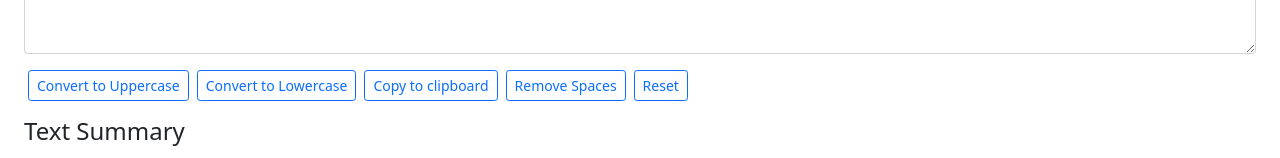
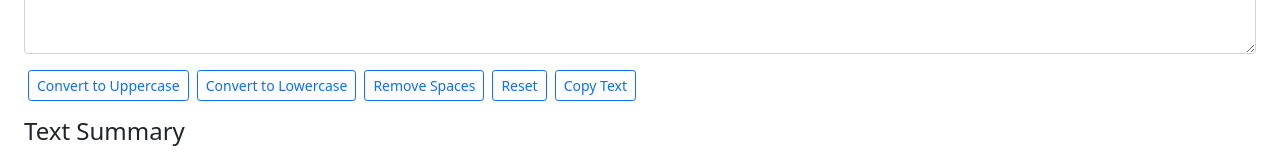
Before and after one commit to Abhijeet6387/Wordifier, a React (Create React App) app: page / in a window 1280 px wide. Shown: the part 269-427 px from the top of the page. Built offline with nearby package versions, Linux system fonts and the light colour scheme.

Commit message:
copy and remove spaces updated

```diff
--- a/src/components/TextForm.js
+++ b/src/components/TextForm.js
@@ -1,9 +1,9 @@
 import React, { useState } from "react";
-import { CopyToClipboard } from "react-copy-to-clipboard";
+// import { CopyToClipboard } from "react-copy-to-clipboard";
 
 export default function TextForm(props) {
   const [text, setText] = useState("");
-  const [copied, setCopied] = useState(false);
+  // const [copied, setCopied] = useState(false);
   const handleUpClick = () => {
     // console.log("Uppercase was clicked" + text);
     let newText = text.toUpperCase();
@@ -15,12 +15,17 @@ export default function TextForm(props) {
   };
   const handleSpaces = () => {
     // console.log("On change");
-    let newText = text.trim();
-    setText(newText);
+    //regex to split the words into array and then join them with one space
+    let newText = text.split(/[ ]+/);
+    setText(newText.join(" "));
   };
   const handleOnCopy = () => {
-    setCopied(true);
+    // setCopied(true);
+    var text = document.getElementById("myBox");
+    text.select();
+    navigator.clipboard.writeText(text.value);
   };
+
   const handleReset = () => {
     setText("");
   };
@@ -61,11 +66,11 @@ export default function TextForm(props) {
         >
           Convert to Lowercase
         </button>
-        <CopyToClipboard text={text} onCopy={handleOnCopy}>
+        {/* <CopyToClipboard text={text} onCopy={handleOnCopy}>
           <button type="button" className="btn btn-outline-primary btn-sm mx-1">
             Copy to clipboard
           </button>
-        </CopyToClipboard>
+        </CopyToClipboard> */}
         <button
           type="button"
           className="btn btn-outline-primary btn-sm mx-1"
@@ -79,6 +84,13 @@ export default function TextForm(props) {
           onClick={handleReset}
         >
           Reset
+        </button>
+        <button
+          type="button"
+          className="btn btn-outline-primary btn-sm mx-1"
+          onClick={handleOnCopy}
+        >
+          Copy Text
         </button>
       </div>
       <div className="container-fluid my-3">
```
